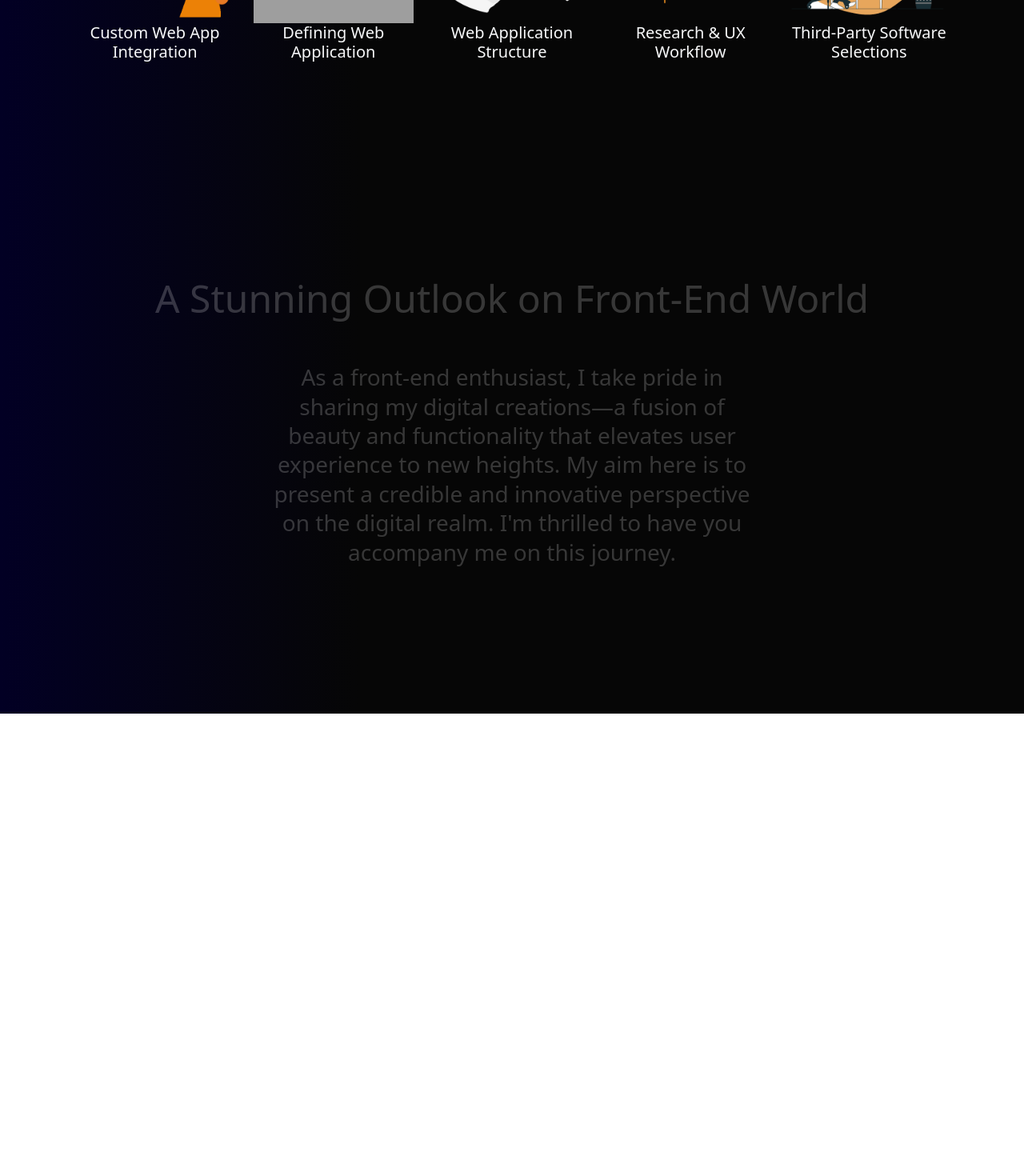
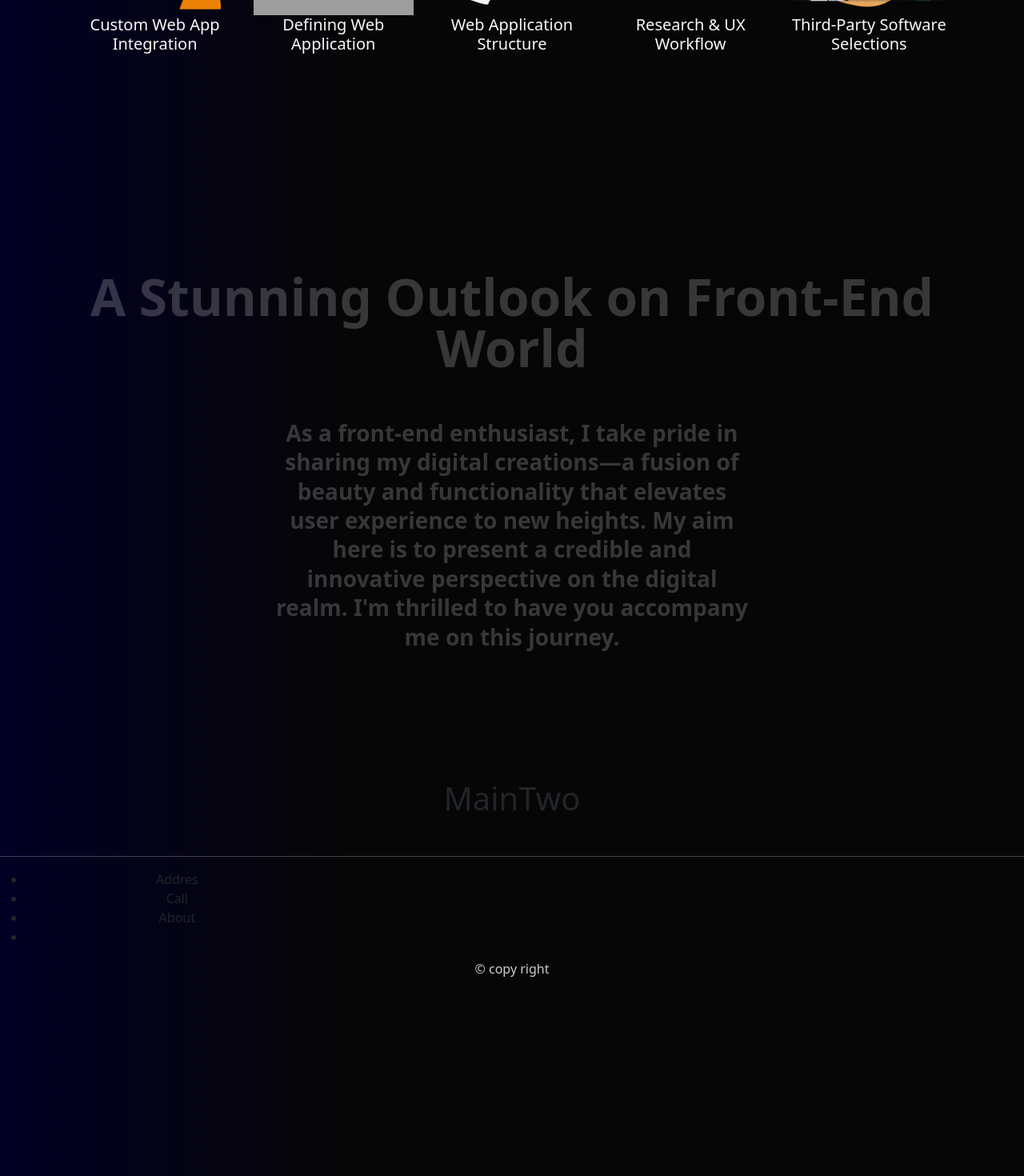
Before and after one commit to Younes-sh/portfolio, a React (Create React App) app in the folder portfolio/: page / in a window 1280 px wide. Shown: the part 1091-2561 px from the top of the page at 80% size. Before the commit the page ends 1983 px from the top, so only its background shows below. Built offline with nearby package versions, Linux system fonts and the light colour scheme; grey boxes are pictures that could not be loaded.

Commit message:
i create Animation text for MainOne componnet of Home page

```diff
--- a/portfolio/src/App.js
+++ b/portfolio/src/App.js
@@ -1,6 +1,7 @@
 import { BrowserRouter } from 'react-router-dom';
 import Routing from './routers/Routing';
 import Navbar from './Components/Navbar/Navbar';
+import Footer from './Components/Footer/Footer';
 import './App.css'
 
 function App() {
@@ -12,6 +13,7 @@ function App() {
           <Routing />
         </div>
       </BrowserRouter>
+      <Footer />
     </div>
   );
 }
--- /dev/null
+++ b/portfolio/src/Components/Footer/Footer.jsx
@@ -0,0 +1,36 @@
+import styled from 'styled-components';
+import {Row, Col} from 'react-bootstrap';
+
+const Footer = () => {
+
+    const Div = styled.div `
+        width: 100%;
+        height: 400px;
+    `
+  return (
+    <Div >
+        <hr className='text-light' />
+
+        <Row>
+            <Col lg={4}>
+                <ul>
+                    <li>Addres</li>
+                    <li>Call</li>
+                    <li>About</li>
+                    <li></li>
+                </ul>
+            </Col>
+            <Col lg={4}>
+
+            </Col>
+            <Col lg={4}>
+
+            </Col>
+        </Row>
+
+        <span style={{color:'#ccc'}}>	&#169; copy right</span>
+    </Div>
+  )
+}
+
+export default Footer
--- a/portfolio/src/Components/Home/Header/Header.jsx
+++ b/portfolio/src/Components/Home/Header/Header.jsx
@@ -40,15 +40,9 @@ import '../../../assets/Fonts/fFinish.ttf';
 import { useTrail, animated } from '@react-spring/web';
 //  "react-fast-marquee";
 import Marquee from "react-fast-marquee";
+import { Rotate } from 'react-reveal';
 
-const DIV = styled.div`
-width: 350px;
-height: 450px;
-  @media screen and (max-width: 720px) {
 
-}
-
-`
 
 const IMG = styled.img`
     width: 90%;
@@ -69,6 +63,7 @@ const IMG = styled.img`
         margin:50px -60px;
     }
 `
+
 
 const Header = () => {
     const textItems = ['Y', 'O', 'U', 'N', 'E', 'S', ' ', 'S', 'H', 'E', 'I', 'K', 'H', 'L', 'A', 'R'];
@@ -112,10 +107,15 @@ const Header = () => {
             </div>
         </Col>
 
-        <Col lg={6} className='text-start pt-3 '>
-            <DIV className='w-100'>
+        <Col lg={6} className='text-start pt-3 position-relative d-flex justify-content-center'>
+
+
+            <div className=''>
+                <div></div>
                 <IMG  src={Younes} alt="younes" style={{zIndex:2}}/>
-            </DIV>
+
+            </div>
+
         </Col>
 
     </Row>
--- a/portfolio/src/Components/Home/Main/MainTwo.jsx
+++ b/portfolio/src/Components/Home/Main/MainTwo.jsx
@@ -2,7 +2,9 @@ import React from 'react'
 
 const MainTwo = () => {
   return (
-    <div>MainTwo</div>
+    <div>
+      <h1>MainTwo</h1>
+    </div>
   )
 }
 
--- a/portfolio/src/Components/Home/Main/main.css
+++ b/portfolio/src/Components/Home/Main/main.css
@@ -3,14 +3,16 @@
 } */
 
 .scroll-reveal h2 {
-    font-size: 3rem;
+    font-size: 4rem;
     line-height: 1;
+    font-weight: 900;
 }
 .scroll-reveal p {
     font-size: 1.75rem;
     line-height: 1.3;
     max-width: 55ch;
     margin-inline: auto;
+    font-weight: 600;
 }
 
 @media screen and (max-width:560px) {
@@ -24,7 +26,8 @@
     background-clip: text;
     background-repeat: no-repeat;
     background-size: 0% 100%;
-    background-image:  linear-gradient(90deg, rgba(179,18,145,1) 0%, rgba(9,32,106,1) 35%);
+    background-image:   linear-gradient(90deg, rgba(150,18,179,1) 16%, rgba(194,183,13,1) 85%);
+    /* background-image: url('https://images.pexels.com/photos/36717/amazing-animal-beautiful-beautifull.jpg?auto=compress&cs=tinysrgb&w=1260&h=750&dpr=1'); */
     animation: scroll-reveal linear forwards;
     animation-timeline: view();
 }
@@ -35,7 +38,7 @@
 }
 .scroll-reveal p  {
     animation-range-start: contain 50vh;
-    animation-range-end: contain 60vh;
+    animation-range-end: contain 70vh;
 }
 
 
--- a/portfolio/src/Pages/Home/Home.jsx
+++ b/portfolio/src/Pages/Home/Home.jsx
@@ -4,6 +4,8 @@ import Header from '../../Components/Home/Header/Header';
 import Items from '../../Components/Articles/items';
 // import Carosel from '../../Components/Carosles/Carosel';
 import MainOne from '../../Components/Home/Main/MainOne';
+import MainTwo from '../../Components/Home/Main/MainTwo';
+
 const Home = () => {
 
   useEffect(() => {
@@ -32,6 +34,12 @@ const Home = () => {
         </Col>
       </Row>
 
+      <Row>
+        <Col>
+          <MainTwo />
+        </Col>
+      </Row>
+
       <br />
 
     </div>
```
